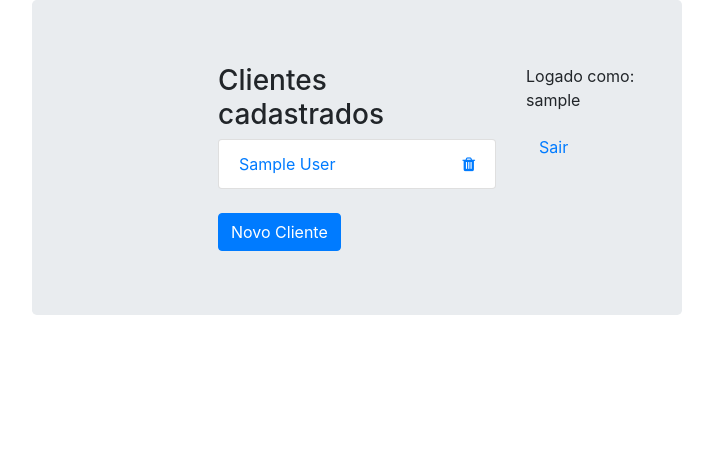
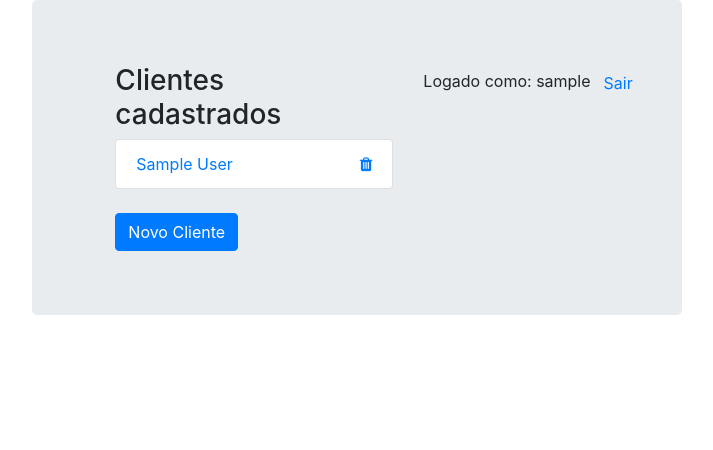
Before and after one commit to EmersonDantas/GestorDeClientes, a Django app: page /clientes/list/ in a window 1280 px wide. Shown: the top 450 px of the page, without its empty margins (283-996 px from the left). Run offline with Django 3.2, Linux system fonts and the light colour scheme; a user stored in the database is signed in; tables that the repository leaves empty hold one stand-in row (values such as "Sample post"); some libraries are stand-ins or nearby versions.

Commit message:
button sair e div da home alterados

```diff
--- a/clientes/templates/person.html
+++ b/clientes/templates/person.html
@@ -9,6 +9,7 @@
         </div>
 
         <div class="col-6">
+
             <h3>Clientes cadastrados</h3>
             <ul class="list-group">
                 {% for person in persons %}
@@ -26,10 +27,8 @@
             <a href="{% url 'person_new' %}" class="btn btn-primary">Novo Cliente</a>
         </div>
 
-        <div class="col">
-            <p>Logado como: {{user.username}} </p>
-            <a href="{% url 'logout' %}" class="btn btn-link">Sair</a>
-
+        <div class="col-sm-5 .col-md-6">
+                <p>Logado como: {{user.username}}<a href="{% url 'logout' %}" class="btn btn-link">Sair</a></p>
         </div>
     </div>
 {% endblock %}
```
